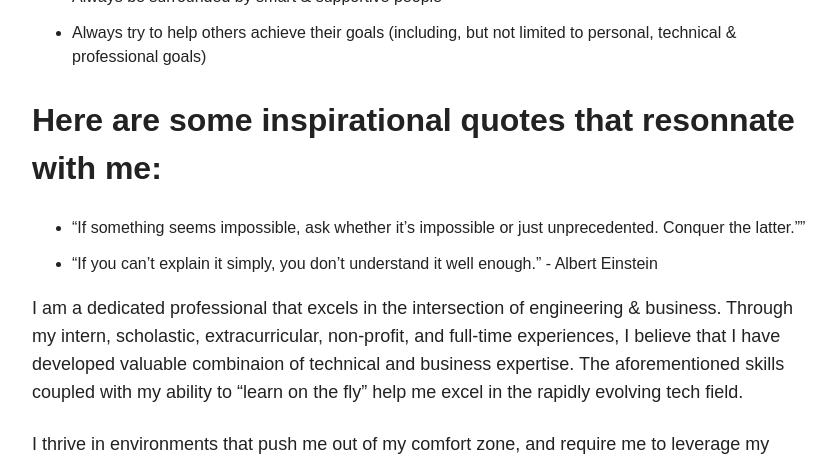
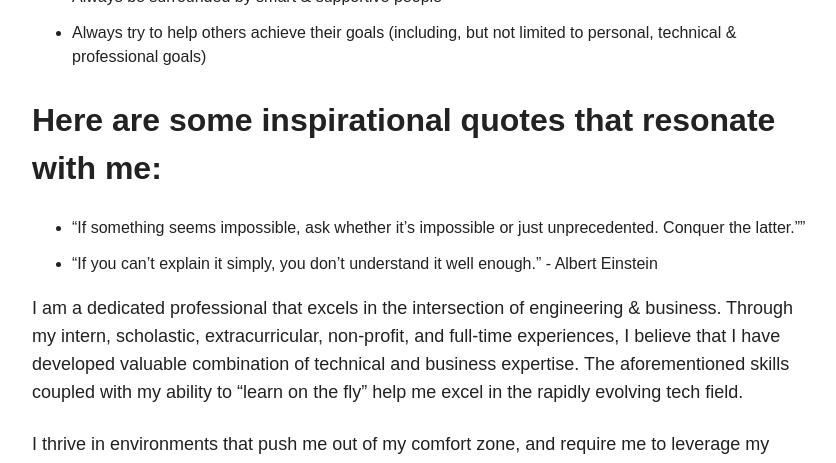
Before and after one commit to aditirajagopal/aditirajagopal.v2, a Jekyll site: the page built from about/index.md, in a window 1280 px wide and 900 px high, scrolled down 1736 px. Shown: the part 158-621 px from the top of the window, without its empty margins (215-1051 px from the left). Built offline with Jekyll 4.4.1, drawn with Linux system fonts in a browser that asks for light colours; nearby versions of some CDN libraries.

Commit message:
Spell Check...Oops

```diff
--- a/about/index.md
+++ b/about/index.md
@@ -22,11 +22,11 @@ I am a first year IBMer working in the OpenStack Community (primarily contributi
 * Always be surrounded by smart & supportive people
 * Always try to help others achieve their goals (including, but not limited to personal, technical & professional goals)
 
-## Here are some inspirational quotes that resonnate with me:
+## Here are some inspirational quotes that resonate with me:
 * "If something seems impossible, ask whether it's impossible or just unprecedented. Conquer the latter.""
 * "If you can't explain it simply, you don't understand it well enough." - Albert Einstein
 
-I am a dedicated professional that excels in the intersection of engineering & business. Through my intern, scholastic, extracurricular, non-profit, and full-time experiences, I believe that I have developed valuable combinaion of technical and business expertise. The aforementioned skills coupled with my ability to "learn on the fly" help me excel in the rapidly evolving tech field.
+I am a dedicated professional that excels in the intersection of engineering & business. Through my intern, scholastic, extracurricular, non-profit, and full-time experiences, I believe that I have developed valuable combination of technical and business expertise. The aforementioned skills coupled with my ability to "learn on the fly" help me excel in the rapidly evolving tech field.
 
 I thrive in environments that push me out of my comfort zone, and require me to leverage my experience, technical chops, creativity, and perseverance.
 
```
